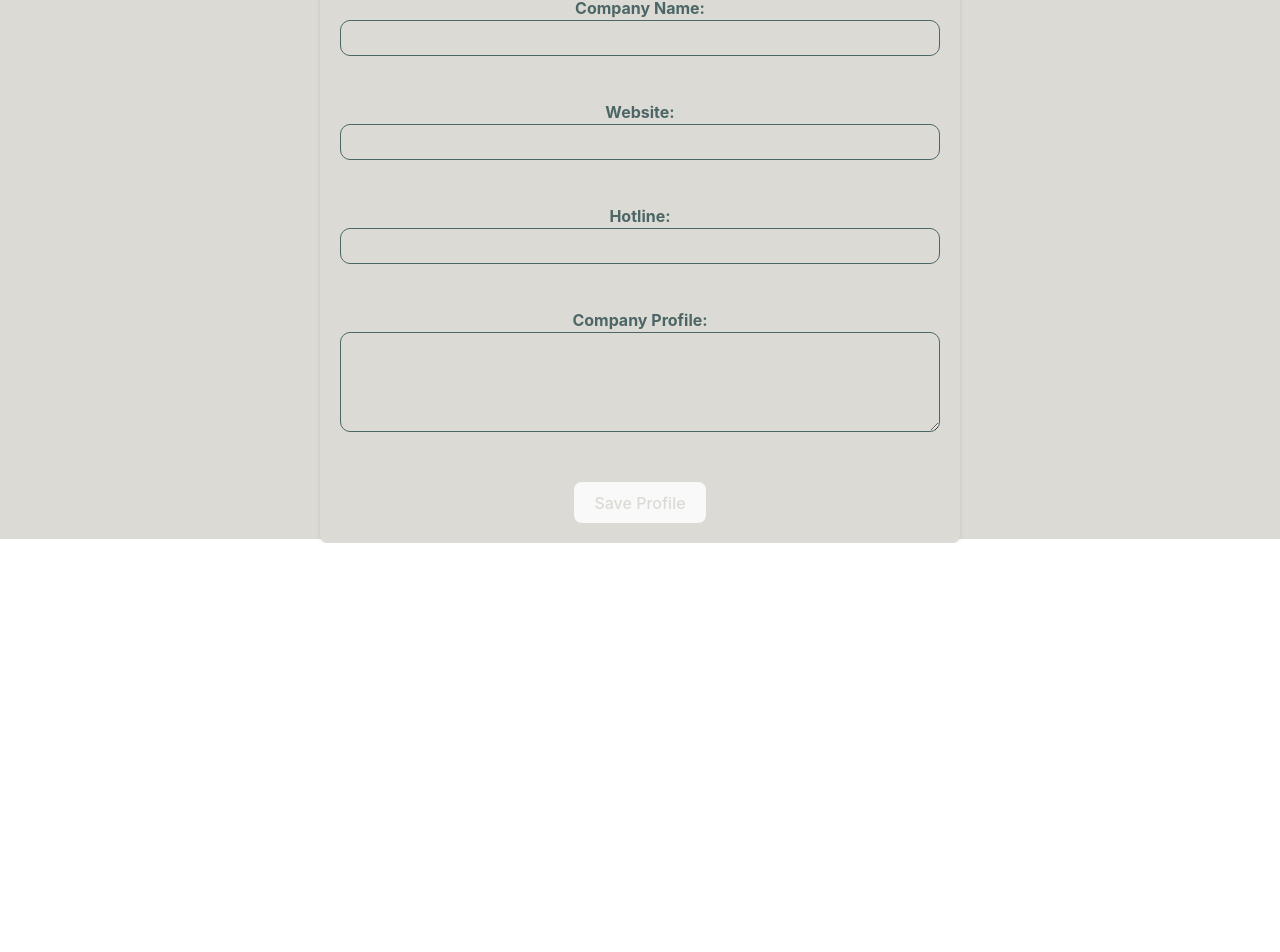
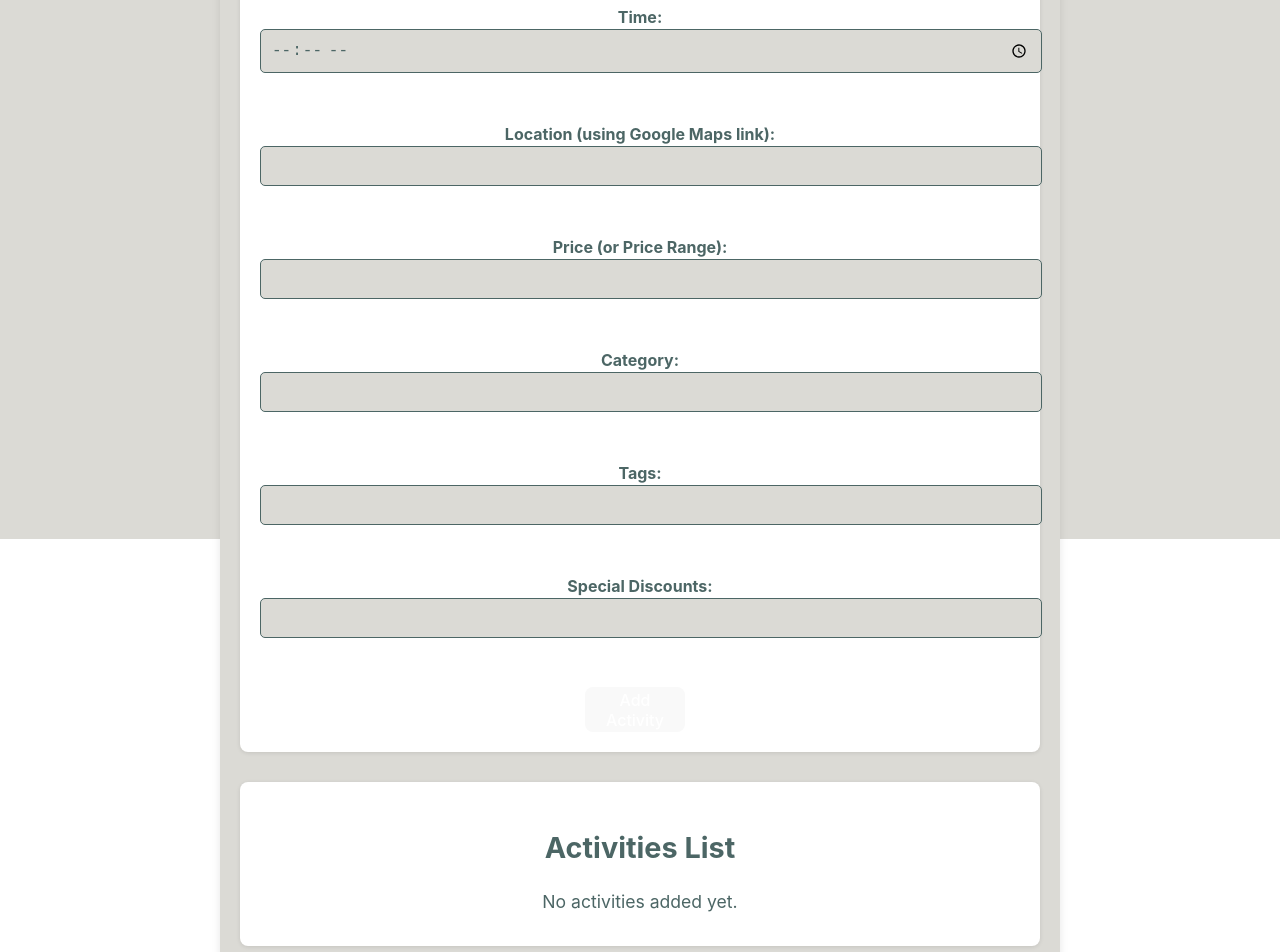
Before and after one commit to Advanced-computer-lab-2024/Roamify, a React (Vite) app in the folder frontend/: page /tour-guide in a window 1280 px wide. Shown: the part 261-1213 px from the top of the page. Before the commit the page ends 804 px from the top, so only its background shows below. Built offline with nearby package versions, Linux system fonts and the light colour scheme.

Commit message:
added some buttons / advertiser activity page

```diff
--- a/frontend/src/App.jsx
+++ b/frontend/src/App.jsx
@@ -1,6 +1,6 @@
 import { useState } from 'react'
 import './App.css'
-import AdvertiserProfile from './pages/AdvertiserProfile.jsx';
+import AdvertiserPage from './pages/AdvertiserPage.jsx';
 
 
 function App() {
@@ -8,7 +8,7 @@ function App() {
 
   return (
     <div className="App">
-      <AdvertiserProfile />
+      <AdvertiserPage />
     </div>
   );
 }
--- a/frontend/src/components/Buttons/Buttons.css
+++ b/frontend/src/components/Buttons/Buttons.css
@@ -120,3 +120,18 @@ button:focus {
     width: 20px; /* Set the size of the arrow image */
     height: 20px;
 }
+.edit {
+    height: 30px;
+    border-radius: 15px;
+    font-size: 16px;
+    margin: 5px;
+    background-color: #a26d5d; /* Default background color */
+    color: white; /* Default text color */
+    border: none; /* Remove default border */
+    cursor: pointer; /* Change cursor to pointer */
+}
+
+/* Hover effect for the .accept button */
+.edit:hover {
+    background-color: #a26d5d; /* Darker background color on hover */
+}
--- /dev/null
+++ b/frontend/src/components/Buttons/EditButton.jsx
@@ -0,0 +1,12 @@
+import React from "react";
+import "./Buttons.css";
+
+function EditButton({ onClick }) {
+  return (
+    <button className="edit" onClick={onClick}>
+      Edit
+    </button>
+  );
+}
+
+export default EditButton;
--- /dev/null
+++ b/frontend/src/pages/AdvertiserPage.css
@@ -0,0 +1,101 @@
+/* Main container for the activities management page */
+.advertisor-activities {
+    max-width: 800px;
+    margin: 0 auto;
+    padding: 20px;
+    background-color: #dbdad5; /* Light neutral background */
+    border-radius: 8px;
+    box-shadow: 0 2px 8px rgba(0, 0, 0, 0.1); /* Subtle shadow for the main container */
+  }
+
+  /* Heading styling */
+  h1 {
+    text-align: center;
+    color: #4c6665; /* Dark greenish color */
+    font-size: 2rem;
+    margin-bottom: 20px;
+  }
+
+  /* Activity form styling */
+  .activity-form {
+    background-color: #ffffff; /* White background for the form */
+    padding: 20px;
+    border-radius: 8px;
+    box-shadow: 0 1px 4px rgba(0, 0, 0, 0.1); /* Slight shadow for the form */
+    margin-bottom: 30px; /* Space below the form */
+  }
+
+  /* Label styling */
+  .activity-form label {
+    display: block;
+    margin-bottom: 10px;
+    font-weight: bold;
+    color: #4c6665; /* Dark greenish color for labels */
+  }
+
+  /* Input and textarea styling */
+  .activity-form input[type="text"], .activity-form input[type="date"], .activity-form input[type="time"] {
+    width: 100%; /* Full width for input fields */
+    padding: 10px;
+    margin-bottom: 15px;
+    border: 1px solid #4c6665; /* Dark greenish border */
+    border-radius: 5px;
+    font-size: 1rem;
+    background-color: #dbdad5; /* Light neutral background for inputs */
+    color: #4c6665; /* Dark greenish text color */
+  }
+
+  /* Button styling */
+  button {
+    background-color: #4c6665; /* Dark greenish button color */
+    color: white;
+    padding: 10px 20px;
+    border: none;
+    border-radius: 5px;
+    cursor: pointer;
+    font-size: 1rem;
+    margin-right: 10px; /* Space between buttons */
+    transition: background-color 0.3s ease;
+  }
+
+  button:hover {
+    background-color: #a26d5d; /* Dark red hover color */
+  }
+
+  /* Activities list styling */
+  .activity-list {
+    background-color: #ffffff; /* White background for the list */
+    padding: 20px;
+    border-radius: 8px;
+    box-shadow: 0 1px 4px rgba(0, 0, 0, 0.1); /* Subtle shadow for the list */
+  }
+
+  .activity-list h2 {
+    color: #4c6665; /* Dark greenish color */
+    font-size: 1.8rem;
+    margin-bottom: 20px;
+  }
+
+  .activity-list p {
+    margin: 10px 0;
+    font-size: 1.1rem;
+    color: #4c6665; /* Dark greenish color for text */
+  }
+
+  /* Styling for the Google Maps location link */
+  .activity-list a {
+    color: #4c6665; /* Dark greenish color for links */
+    text-decoration: underline;
+  }
+
+  .activity-list a:hover {
+    color: #a26d5d; /* Dark red hover effect */
+  }
+
+  /* Line separator for activities */
+  hr {
+    border: 0;
+    height: 1px;
+    background-color: #dbdad5; /* Light neutral color for separator */
+    margin: 20px 0;
+  }
--- a/frontend/src/pages/AdvertiserPage.jsx
+++ b/frontend/src/pages/AdvertiserPage.jsx
@@ -1,5 +1,7 @@
 import React, { useState } from 'react';
-
+import "./AdvertiserPage.css";
+import DeleteButton from '../components/Buttons/DeleteButton';
+import EditButton from '../components/Buttons/EditButton';
 const AdvertisorPage = () => {
     // State to manage the list of activities
     const [activities, setActivities] = useState([]);
@@ -164,8 +166,8 @@ const AdvertisorPage = () => {
                                 <p><strong>Category:</strong> {activity.category}</p>
                                 <p><strong>Tags:</strong> {activity.tags}</p>
                                 <p><strong>Special Discounts:</strong> {activity.specialDiscounts}</p>
-                                <button onClick={() => handleEditActivity(index)}>Edit</button>
-                                <button onClick={() => handleDeleteActivity(index)}>Delete</button>
+                                <EditButton onClick={() => handleEditActivity(index)}>Edit</EditButton>
+                                <DeleteButton onClick={() => handleDeleteActivity(index)}>Delete</DeleteButton>
                                 <hr />
                             </li>
                         ))}
```
